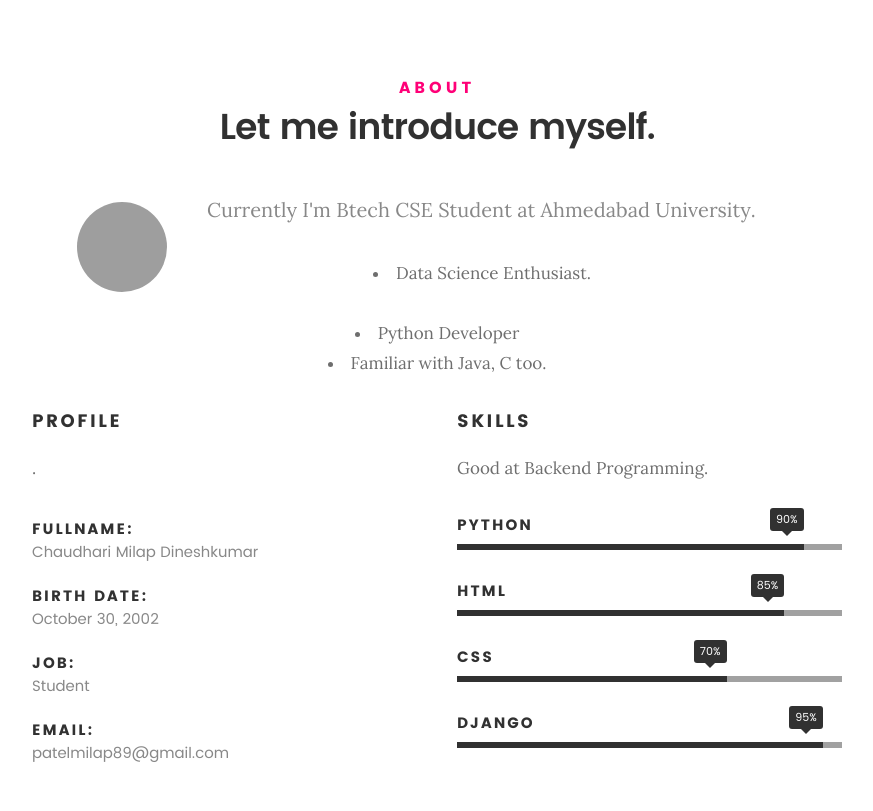
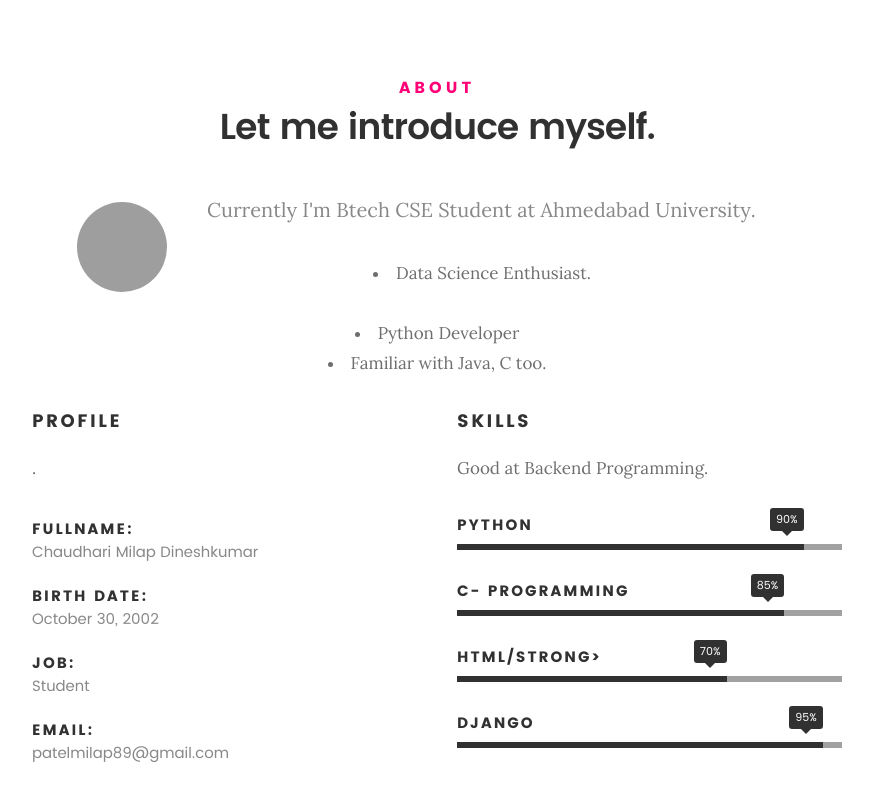
Before and after one commit to milap468/milapchaudhari.github.io, a plain HTML site: page index.html in a window 1280 px wide. Shown: the part 847-1658 px from the top of the page, without its empty margins (203-1076 px from the left). Drawn offline with Linux system fonts and the light colour scheme; grey boxes are pictures that could not be loaded.

Commit message:
Update index.html

```diff
--- a/index.html
+++ b/index.html
@@ -152,11 +152,11 @@
 				   </li>
 				   <li>
 				   	<div class="progress percent85"><span>85%</span></div>
-				   	<strong>HTML</strong>
+				   	<strong>C- Programming</strong>
 				   </li>
 				   <li>
 				   	<div class="progress percent70"><span>70%</span></div>
-				   	<strong>CSS</strong>
+				   	<strong>HTML/strong>
 				   </li>
 				   <li>
 				   	<div class="progress percent95"><span>95%</span></div>
```
